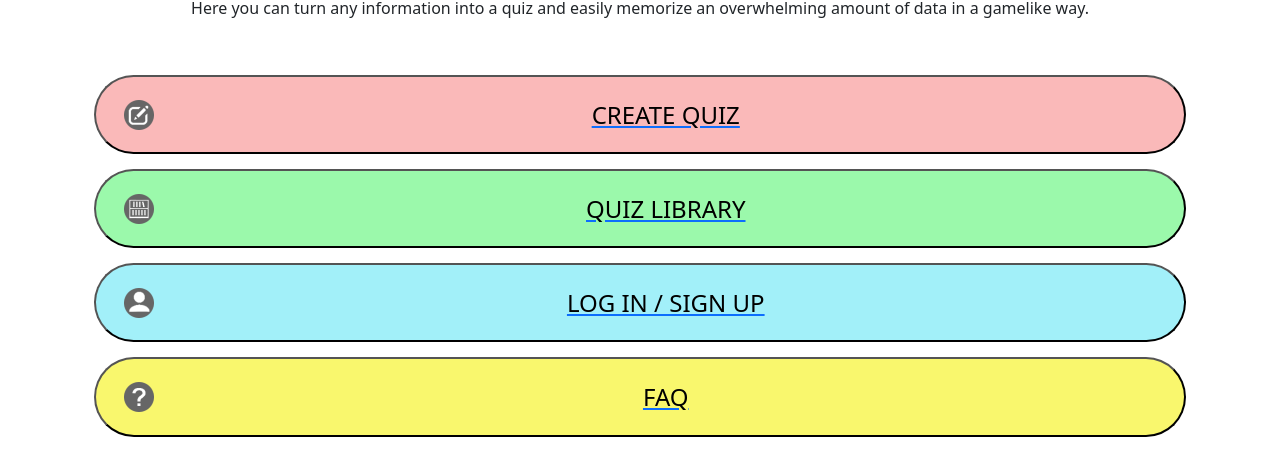
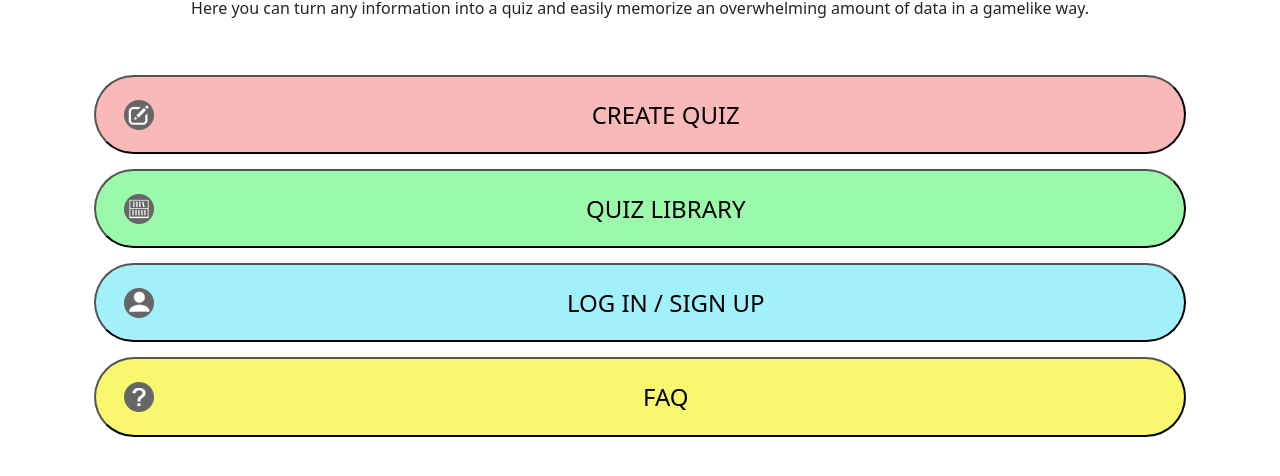
Before and after one commit to Ekat823/QuizzesRouter, a React (Create React App) app: page / in a window 1280 px wide. Shown: the part 208-684 px from the top of the page. Built offline with nearby package versions, Linux system fonts and the light colour scheme.

Commit message:
removed underline in link

```diff
--- a/src/components/navigationButtons/ButtonCreatQuizNav.js
+++ b/src/components/navigationButtons/ButtonCreatQuizNav.js
@@ -4,7 +4,7 @@ import Image from 'react-bootstrap/Image';
 
 const ButtonCreatQuizNav = () => {
   return (
-    <Link to="/create_quiz">
+    <Link to="/create_quiz" style={{ textDecoration: 'none' }}>
       <button
         style={{ backgroundColor: '#fab9b9', borderRadius: '50px', marginTop: '55px' }}>
         <Image fluid
--- a/src/components/navigationButtons/ButtonHelpNav.js
+++ b/src/components/navigationButtons/ButtonHelpNav.js
@@ -4,7 +4,7 @@ import Image from 'react-bootstrap/Image';
 
 const ButtonHelpNav = () => {
   return (
-    <Link to="/help">
+    <Link to="/help" style={{ textDecoration: 'none' }}>
       <button
         style={{ backgroundColor: '#f9f76d', borderRadius: '50px', marginTop: '15px' }}>
         <Image fluid
--- a/src/components/navigationButtons/ButtonQuizLibraryNav.js
+++ b/src/components/navigationButtons/ButtonQuizLibraryNav.js
@@ -4,7 +4,7 @@ import Image from 'react-bootstrap/Image';
 
 const ButtonQuizLibraryNav = () => {
   return (
-    <Link to="/quiz_library">
+    <Link to="/quiz_library" style={{ textDecoration: 'none' }}>
       <button
         style={{ backgroundColor: '#9bf9ab', borderRadius: '50px', marginTop: '15px' }}>
         <Image fluid
--- a/src/components/navigationButtons/ButtonUserNav.js
+++ b/src/components/navigationButtons/ButtonUserNav.js
@@ -4,7 +4,7 @@ import Image from 'react-bootstrap/Image';
 
 const ButtonUserNav = () => {
   return (
-    <Link to="/user">
+    <Link to="/user" style={{ textDecoration: 'none' }}>
       <button
         style={{ backgroundColor: '#a2f0f9', borderRadius: '50px', marginTop: '15px' }}>
         <Image fluid
```
